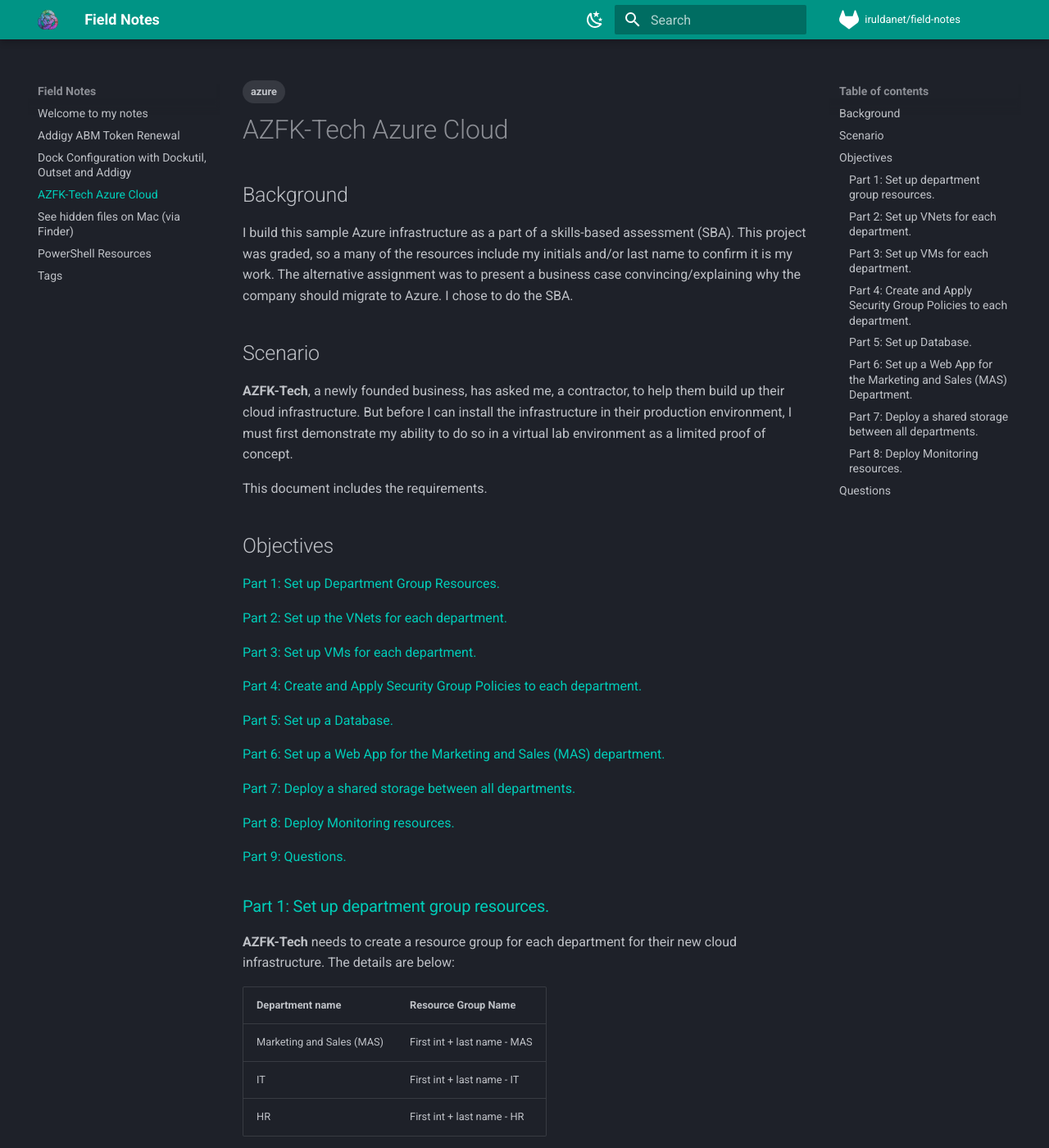
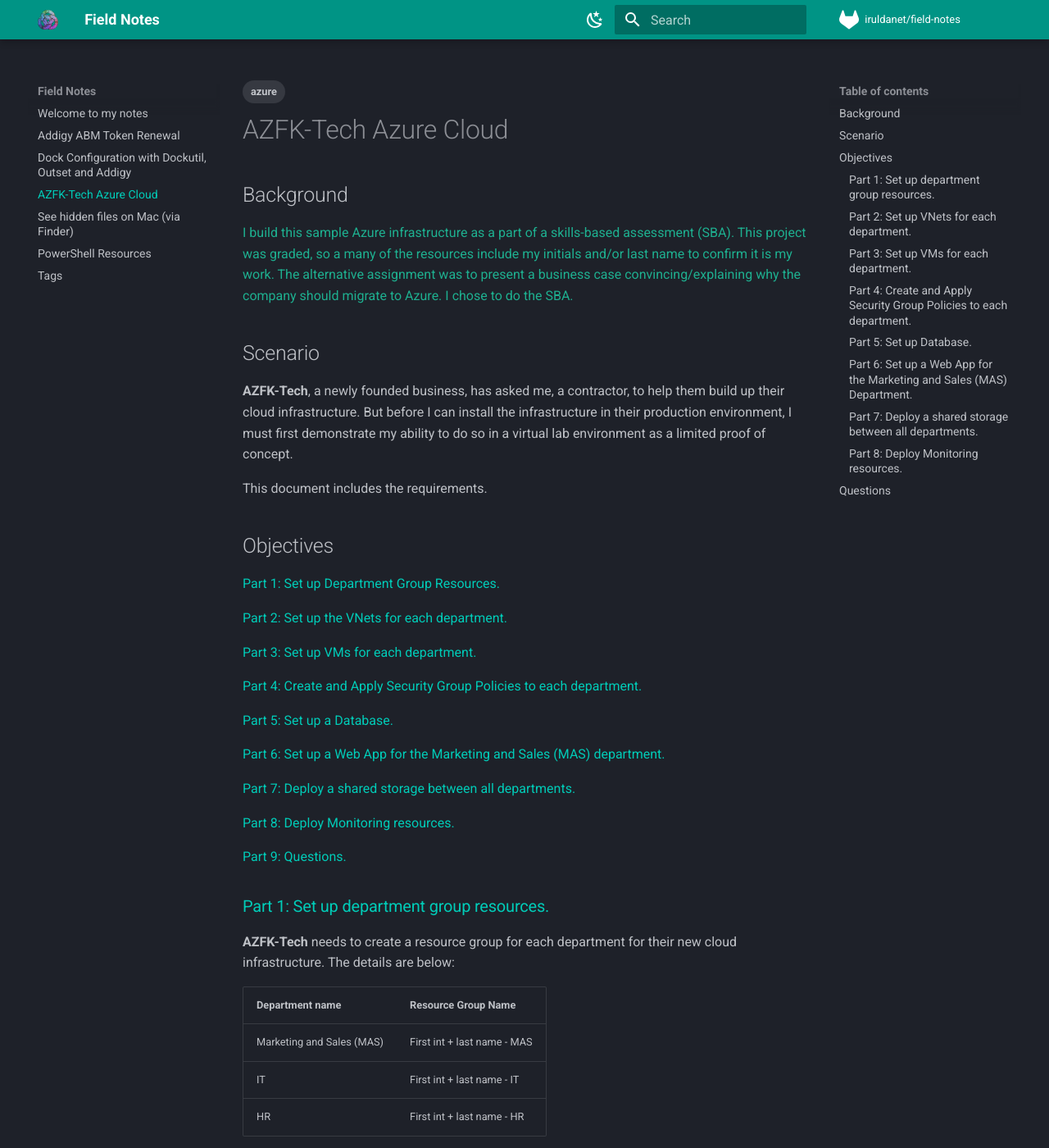
Before and after one commit to damitasalmon/field-notes, an MkDocs documentation site: the page built from docs/azure-poc.md, in a window 1280 px wide and 1400 px high. Shown: the whole window at 82% size. Built offline with MkDocs 1.6.1 and Material for MkDocs 9.7.7, drawn with Linux system fonts in a browser that asks for light colours; comment, search, counter and statistics services are not loaded.

Commit message:
Add Response css

```diff
--- a/docs/assets/stylesheets/extra.css
+++ b/docs/assets/stylesheets/extra.css
@@ -0,0 +1,8 @@
+.response {
+    color: #1EB090;
+}
+
+.question-response {
+    color: #1EB090;
+    font-style: italic;
+}
--- a/mkdocs.yml
+++ b/mkdocs.yml
@@ -70,7 +70,7 @@
   generator: false
 
 extra_css:
-  - assets/styles/extra.css
+  - assets/stylesheets/extra.css
 
 # Copyright
 copyright: Copyright &copy; 2023 Damita Salmon
```
